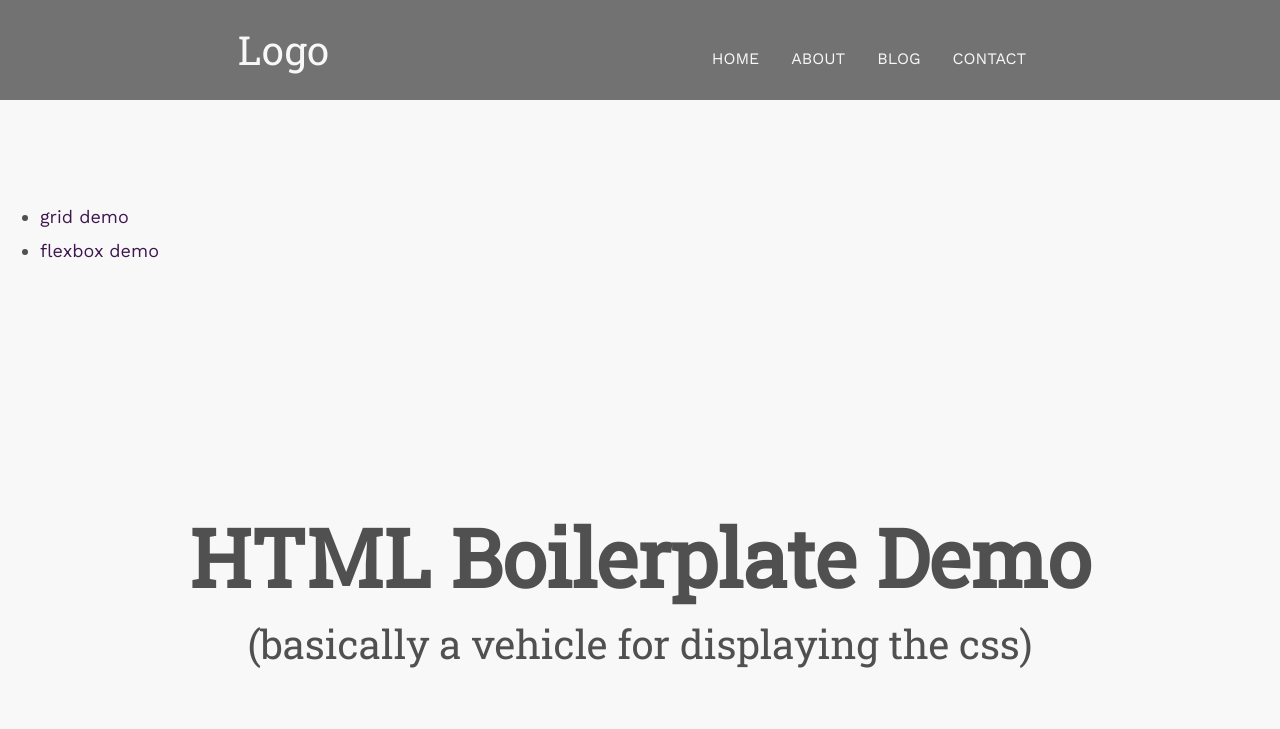
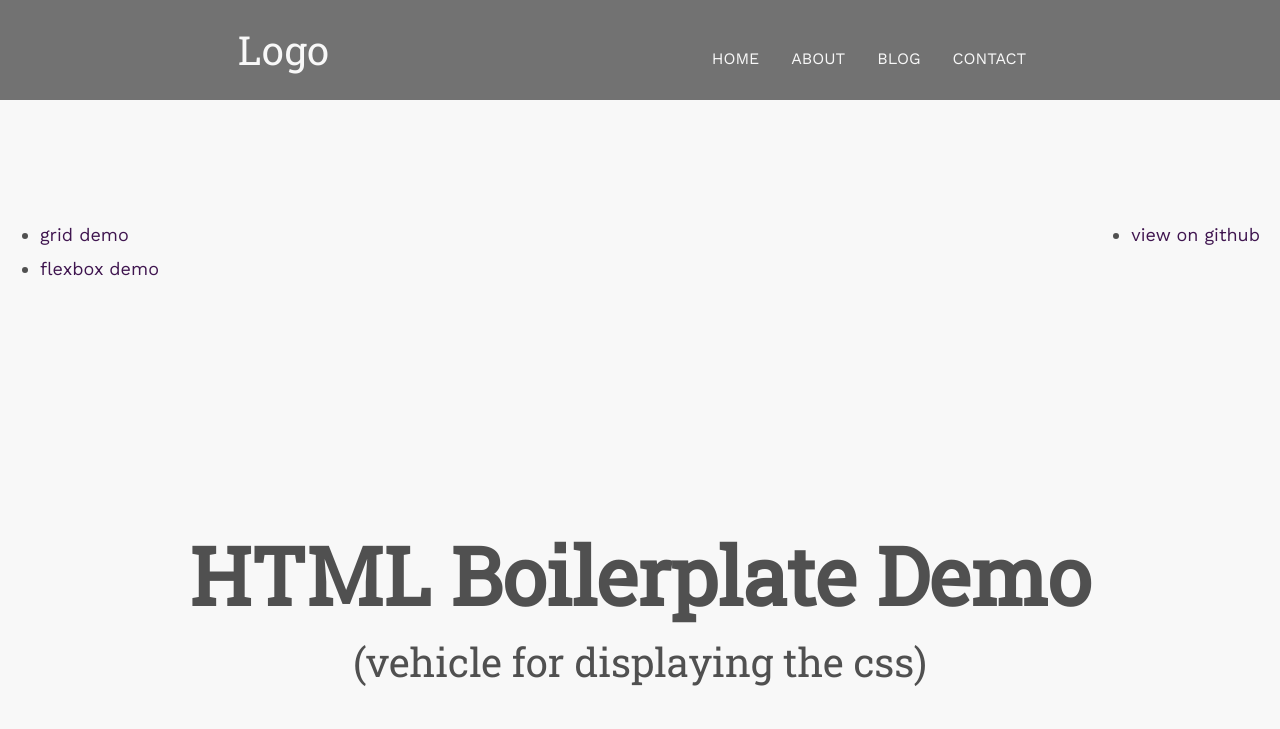
Before and after one commit to k2loo/boilerplate-demos, a plain HTML site: page index.html in a window 1280 px wide. Shown: the top 729 px of the page. Drawn offline with nearby package versions, Linux system fonts and the light colour scheme; a script that the page names is missing; a web font is replaced by a local one.

Commit message:
add github links

```diff
--- a/flexbox/flexbox.css
+++ b/flexbox/flexbox.css
@@ -22,6 +22,11 @@ a {
 }
 a:hover{
   color: var(--clr-secondary);
+}
+.links{
+  display: flex;
+  justify-content: space-between;
+  margin-right: 2rem;
 }
 .section{
   border: 1px solid var(--dark);
--- a/grid/grid.css
+++ b/grid/grid.css
@@ -26,13 +26,11 @@ h1{
   padding: 2rem;
   border: 4rem 4rem 0 0 solid black;
 }
-
 .wrapper{
   max-width: 120rem;
   margin: 4rem auto;
   background-color: var(--clr-primary);
   border-radius: 1rem;
-
 }
 .demo{
   padding: 1rem;
@@ -53,6 +51,11 @@ a {
 }
 a:hover{
   color: var(--clr-secondary);
+}
+.links{
+  display: flex;
+  justify-content: space-between;
+  margin-right: 2rem;
 }
 
 /* start 6 column microframework */
--- a/css/index.css
+++ b/index.css
@@ -46,7 +46,11 @@ a {
 a:hover{
   color: var(--clr-secondary);
 }
-
+.links{
+  display: flex;
+  justify-content: space-between;
+  margin-right: 2rem;
+}
 /* start utility classes */
 .text-primary{
   color:var(--clr-primary);
--- a/index.html
+++ b/index.html
@@ -34,7 +34,7 @@
   <!-- BASIC CSS RESET -->
   <link rel="stylesheet" href="/css/normalize.min.css">
   <!-- MINIFY CSS AND CHANGE LINK -->
-  <link rel="stylesheet" href="/css/index.css">
+  <link rel="stylesheet" href="./index.css">
   <!-- MINIFY JS AND CHANGE LINK -->
   <script src="/js/scripts.js"></script>
   <!-- FEATHER ICONS MIN.JS LINK -->
@@ -73,6 +73,9 @@
       <li><a href="../flexbox/flexbox.html">flexbox demo</a></li>
       <!-- <li><a href="/html/netlify-form.html">netlify form</a></li> -->
     </ul>
+    <ul>
+      <li><a href="https://github.com/k2loo/boilerplate-demos/tree/dist/flexbox">view on github</a></li>
+    </ul>
   </div>
   <!-- end demo nav -->
 
@@ -81,7 +84,7 @@
   <div class="grid">
     <div id="hero-area">
       <h1 class="text-center">HTML Boilerplate Demo</h1>
-      <h2 class="text-center">(basically a vehicle for displaying the css)</h2>
+      <h2 class="text-center">(vehicle for displaying the css)</h2>
     </div>
 
     <div id="typography">
```
Also changed, not shown: flexbox/flexbox.html (+3 -0 lines), grid/grid.html (+3 -1 lines).
